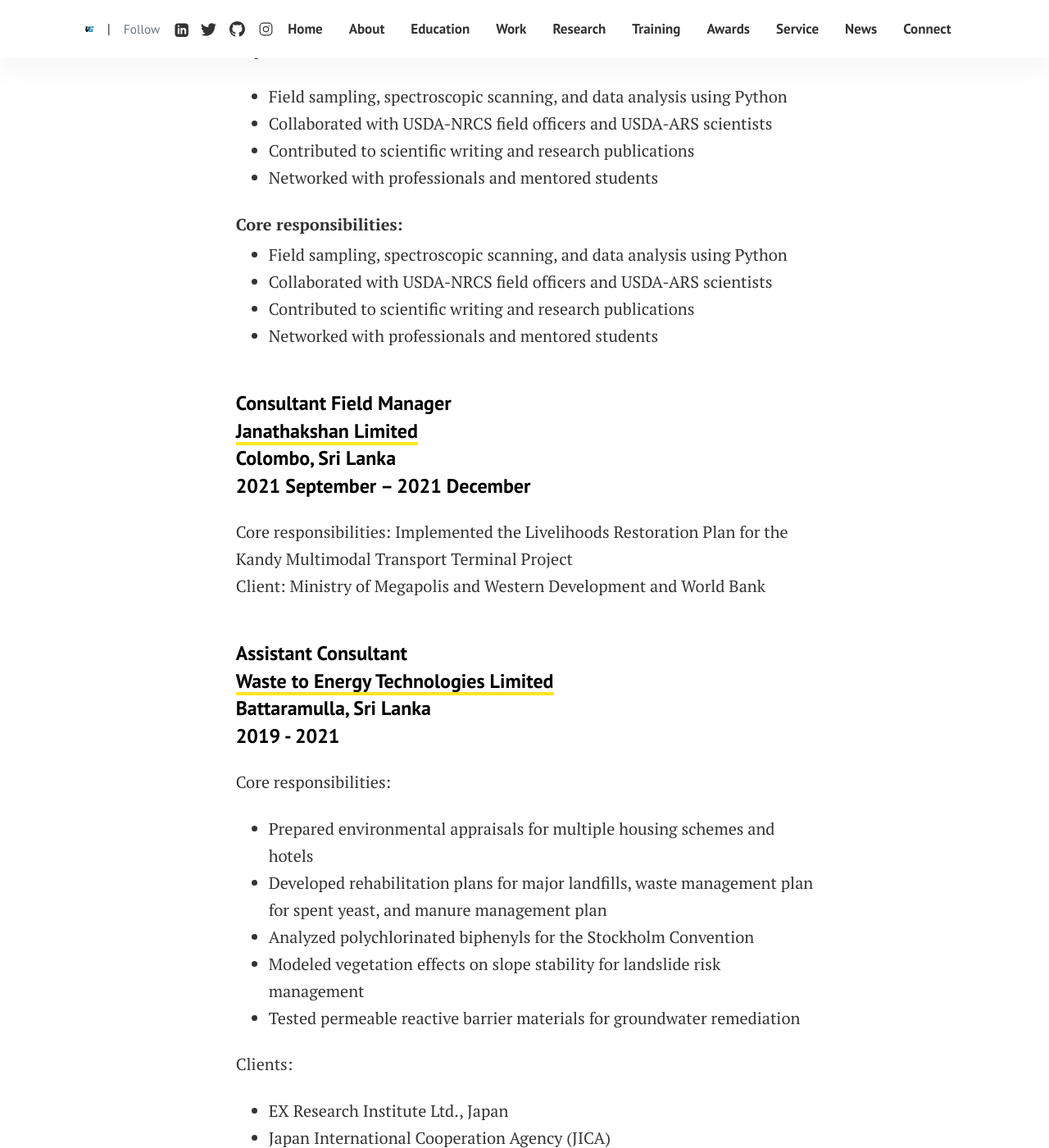
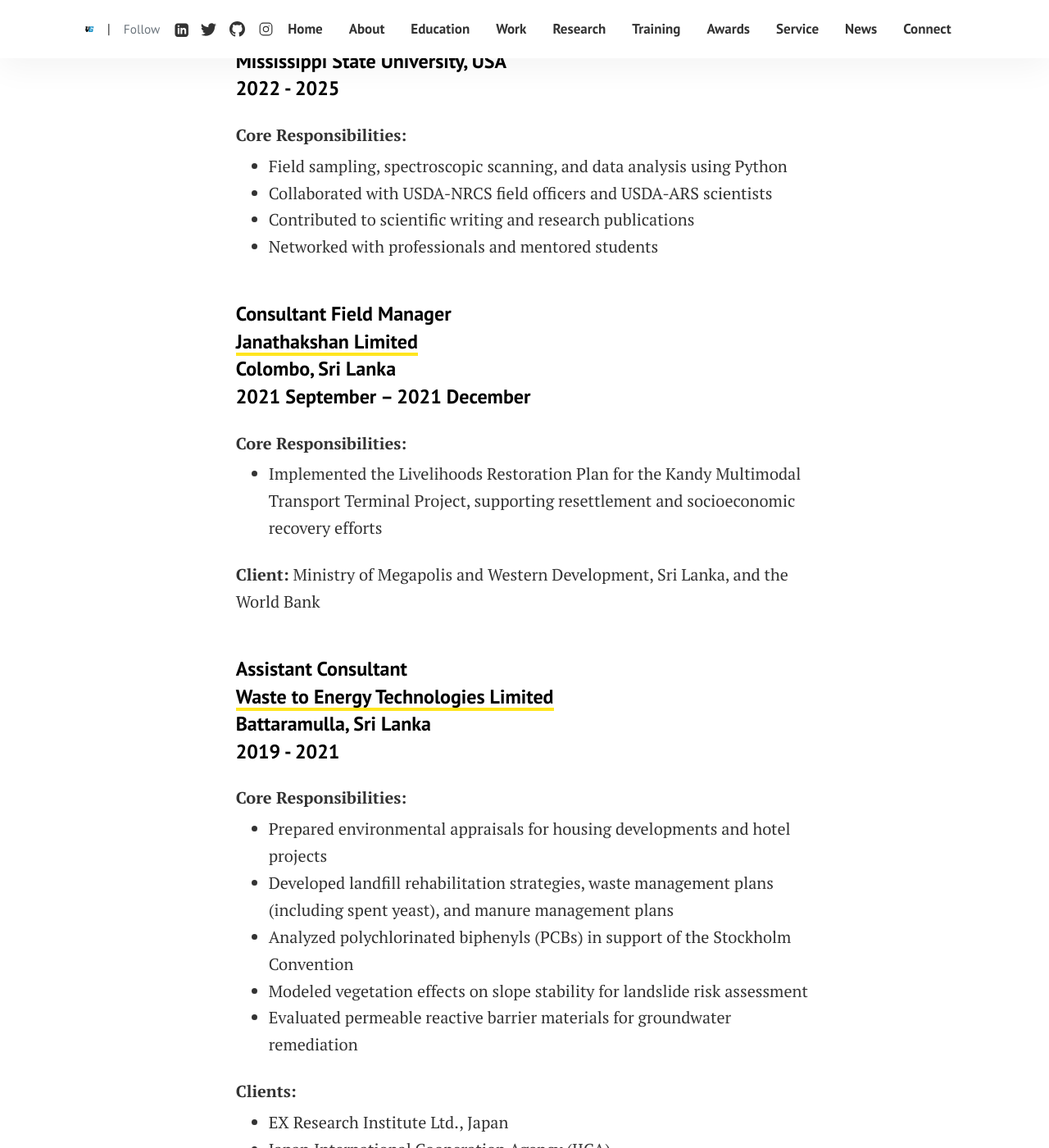
Before and after one commit to kanthsaz/kanthsaz.github.io, a Jekyll site: the page built from pages/work.md, in a window 1280 px wide and 1400 px high, scrolled down 761 px. Shown: the whole window at 82% size. Built offline with Jekyll 4.4.1, drawn with Linux system fonts in a browser that asks for light colours; some of the changed text lies outside the part shown.

Commit message:
Update work.md

```diff
--- a/pages/work.md
+++ b/pages/work.md
@@ -8,16 +8,17 @@
 Below are some of the projects I have been involved in with academic institutions, government agencies, international organizations, and private companies.
 
 #### Postdoctoral Research Assistant<br><a href="https://ag.purdue.edu/department/agry/" target="_blank">Department of Agronomy</a><br>Purdue University, USA<br>2026 - Present<br>
-Core responsibilities: Geospatial modeling; soil spectroscopy; carbon sequestration; crop yield modeling; machine learning, on-the-go soil sensing, Python, R
+<p style="margin-bottom: 5px;"><strong>Core Responsibilities:</strong></p>
+<ul style="margin-top: 0;">
+  <li>Geospatial modeling and soil spectroscopy</li>
+  <li>Carbon sequestration assessment and crop yield modeling</li>
+  <li>Machine learning–based data analysis</li>
+  <li>On-the-go soil sensing</li>
+  <li>Programming in Python and R</li>
+</ul>
 
 #### Graduate Research Assistant<br><a href="https://www.abe.msstate.edu/" target="_blank">Department of Agricultural & Biological Engineering</a><br>Mississippi State University, USA<br>2022 - 2025<br>
-Exposed functions:
-* Field sampling, spectroscopic scanning, and data analysis using Python
-* Collaborated with USDA-NRCS field officers and USDA-ARS scientists
-* Contributed to scientific writing and research publications
-* Networked with professionals and mentored students
-
-<p style="margin-bottom: 5px;"><strong>Core responsibilities:</strong></p>
+<p style="margin-bottom: 5px;"><strong>Core Responsibilities:</strong></p>
 <ul style="margin-top: 0;">
   <li>Field sampling, spectroscopic scanning, and data analysis using Python</li>
   <li>Collaborated with USDA-NRCS field officers and USDA-ARS scientists</li>
@@ -26,50 +27,81 @@
 </ul>
 
 #### Consultant Field Manager<br><a href="https://janathakshan.lk/" target="_blank">Janathakshan Limited</a><br>Colombo, Sri Lanka<br>2021 September – 2021 December<br>
-Core responsibilities: Implemented the Livelihoods Restoration Plan for the Kandy Multimodal Transport Terminal Project<br>
-Client: Ministry of Megapolis and Western Development and World Bank
+<p style="margin-bottom: 5px;"><strong>Core Responsibilities:</strong></p>
+<ul style="margin-top: 0;">
+  <li>Implemented the Livelihoods Restoration Plan for the Kandy Multimodal Transport Terminal Project, supporting resettlement and socioeconomic recovery efforts</li>
+</ul>
+
+<p style="margin-bottom: 0;"><strong>Client:</strong> Ministry of Megapolis and Western Development, Sri Lanka, and the World Bank</p>
 
 #### Assistant Consultant<br><a href="https://www.linkedin.com/company/31324840/?lipi=urn%3Ali%3Apage%3Ad_flagship3_profile_view_base%3BJELLxr2iTyujVAIfxjF3PA%3D%3D" target="_blank">Waste to Energy Technologies Limited</a><br>Battaramulla, Sri Lanka<br>2019 - 2021<br>
-Core responsibilities:
-* Prepared environmental appraisals for multiple housing schemes and hotels
-* Developed rehabilitation plans for major landfills, waste management plan for spent yeast, and manure management plan
-* Analyzed polychlorinated biphenyls for the Stockholm Convention
-* Modeled vegetation effects on slope stability for landslide risk management
-* Tested permeable reactive barrier materials for groundwater remediation
+<p style="margin-bottom: 5px;"><strong>Core Responsibilities:</strong></p>
+<ul style="margin-top: 0;">
+  <li>Prepared environmental appraisals for housing developments and hotel projects</li>
+  <li>Developed landfill rehabilitation strategies, waste management plans (including spent yeast), and manure management plans</li>
+  <li>Analyzed polychlorinated biphenyls (PCBs) in support of the Stockholm Convention</li>
+  <li>Modeled vegetation effects on slope stability for landslide risk assessment</li>
+  <li>Evaluated permeable reactive barrier materials for groundwater remediation</li>
+</ul>
 
-Clients:
-* EX Research Institute Ltd., Japan
-* Japan International Cooperation Agency (JICA)
-* Institute for Global Environmental Strategies
-* Asian Disaster Preparedness Center
-* World Vision
-* Central Environmental Testing and Consultancy (Pvt) Ltd., Sri Lanka
-* Ministry of Mahaweli Development and Environment, Sri Lanka
-* National Building Research Organization, Sri Lanka
-* Kurunegala Municipal Council, Sri Lanka
-* United Dairies Lanka (Pvt) Ltd., Sri Lanka
-* China Railway 25th Bureau Group Co., Ltd. (Projects submitted to Urban Development Authority, Sri Lanka)
-* Access Engineering PLC (Projects submitted to Urban Development Authority, Sri Lanka)
-* Tudawe Brothers (Pvt) Ltd., Sri Lanka
-* Ambasewana Holdings Ltd., Sri Lanka
+<p style="margin-bottom: 5px;"><strong>Clients:</strong></p>
+<ul style="margin-top: 0;">
+  <li>EX Research Institute Ltd., Japan</li>
+  <li>Japan International Cooperation Agency (JICA)</li>
+  <li>Institute for Global Environmental Strategies</li>
+  <li>Asian Disaster Preparedness Center</li>
+  <li>World Vision</li>
+  <li>Central Environmental Testing and Consultancy (Pvt) Ltd., Sri Lanka</li>
+  <li>Ministry of Mahaweli Development and Environment, Sri Lanka</li>
+  <li>National Building Research Organization, Sri Lanka</li>
+  <li>Kurunegala Municipal Council, Sri Lanka</li>
+  <li>United Dairies Lanka (Pvt) Ltd., Sri Lanka</li>
+  <li>China Railway 25th Bureau Group Co., Ltd. (Projects submitted to the Urban Development Authority, Sri Lanka)</li>
+  <li>Access Engineering PLC (Projects submitted to the Urban Development Authority, Sri Lanka)</li>
+  <li>Tudawe Brothers (Pvt) Ltd., Sri Lanka</li>
+  <li>Ambasewana Holdings Ltd., Sri Lanka</li>
+</ul>
 
 #### Project Coordinator<br><a href="https://www.exri.co.jp/en" target="_blank">EX Research Institute Limited</a><br>Tokyo, Japan<br>2017 June – 2018 November<br>
-Core responsibilities:
-* Promoted 3Rs (Reduce, Reuse, Recycle) in Ratnapura Municipal Council <a href="https://digital.detritusjournal.com/articles/evaluation-of-organic-and-recyclable-waste-separation-at-generation-source-in-ratnapura-and-kataraga/359" target="_blank">(Paper)</a>
-* Feasibility study on collection & treatment systems for used fluorocarbons
+<p style="margin-bottom: 5px;"><strong>Core Responsibilities:</strong></p>
+<ul style="margin-top: 0;">
+  <li>
+    Promoted 3Rs (Reduce, Reuse, Recycle) initiatives at Ratnapura Municipal Council
+    <a href="https://digital.detritusjournal.com/articles/evaluation-of-organic-and-recyclable-waste-separation-at-generation-source-in-ratnapura-and-kataraga/359"
+       target="_blank" rel="noopener noreferrer">(Paper)</a>
+  </li>
+  <li>
+    Conducted a feasibility study on collection and treatment systems for used fluorocarbons
+  </li>
+</ul>
 
 #### Intern - Research Division<br><a href="https://www.iwmi.org/" target="_blank">International Water Management Institute</a><br>Battaramulla, Sri Lanka<br>2017 March 27 – 2017 July 28<br>
-Core responsibilities: Analyzed mechanization for agricultural water management in farming systems <a href="https://hdl.handle.net/10568/100656" target="_blank">(Paper)</a>
+<p style="margin-bottom: 5px;"><strong>Core Responsibilities:</strong></p>
+<ul style="margin-top: 0;">
+  <li>
+    Conducted analysis of mechanization strategies for agricultural water management in farming systems
+    <a href="https://hdl.handle.net/10568/100656" target="_blank" rel="noopener noreferrer">(Paper)</a>
+  </li>
+</ul>
 
 #### Intern<br><a href="https://wma.wp.gov.lk/" target="_blank">Waste Management Authority of Western Province</a><br>Colombo, Sri Lanka<br>2016 January 18 – 2016 February 19<br>
-Core responsibilities:
-* Exposed to environmental & composting divisions
-* Installed methane collection wells at the waste management facility
+<p style="margin-bottom: 5px;"><strong>Core Responsibilities:</strong></p>
+<ul style="margin-top: 0;">
+  <li>Gained experience in environmental management and composting operations</li>
+  <li>Installed methane collection wells at a waste management facility</li>
+</ul>
 
 #### Intern<br><a href="https://www.hayleysagriculture.com/" target="_blank">Hayleys Agriculture Holdings Limited</a><br>Colombo, Sri Lanka<br>2015 December 08 – 2016 January 14<br>
-Core responsibilities: Agricultural heavy machinery & market surveys
+<p style="margin-bottom: 5px;"><strong>Core Responsibilities:</strong></p>
+<ul style="margin-top: 0;">
+  <li>Agricultural machinery operations and field support</li>
+  <li>Market surveys and data collection</li>
+</ul>
 
 #### Teaching Assisstant<br><a href="https://agri.pdn.ac.lk/agen/" target="_blank">Department of Agricultural Engineering</a><br>University of Peradeniya, Sri Lanka<br>2017 February – 2017 March<br>
-Core responsibilities: Demonstrated the lectures in theoretically and practically to undergraduate students according to the guidance of academic staff.
+<p style="margin-bottom: 5px;"><strong>Core Responsibilities:</strong></p>
+<ul style="margin-top: 0;">
+  <li>Facilitated both theoretical and practical instruction for undergraduate students under the supervision of faculty and staff</li>
+</ul>
 
 [↑ back to top](#top)
```
